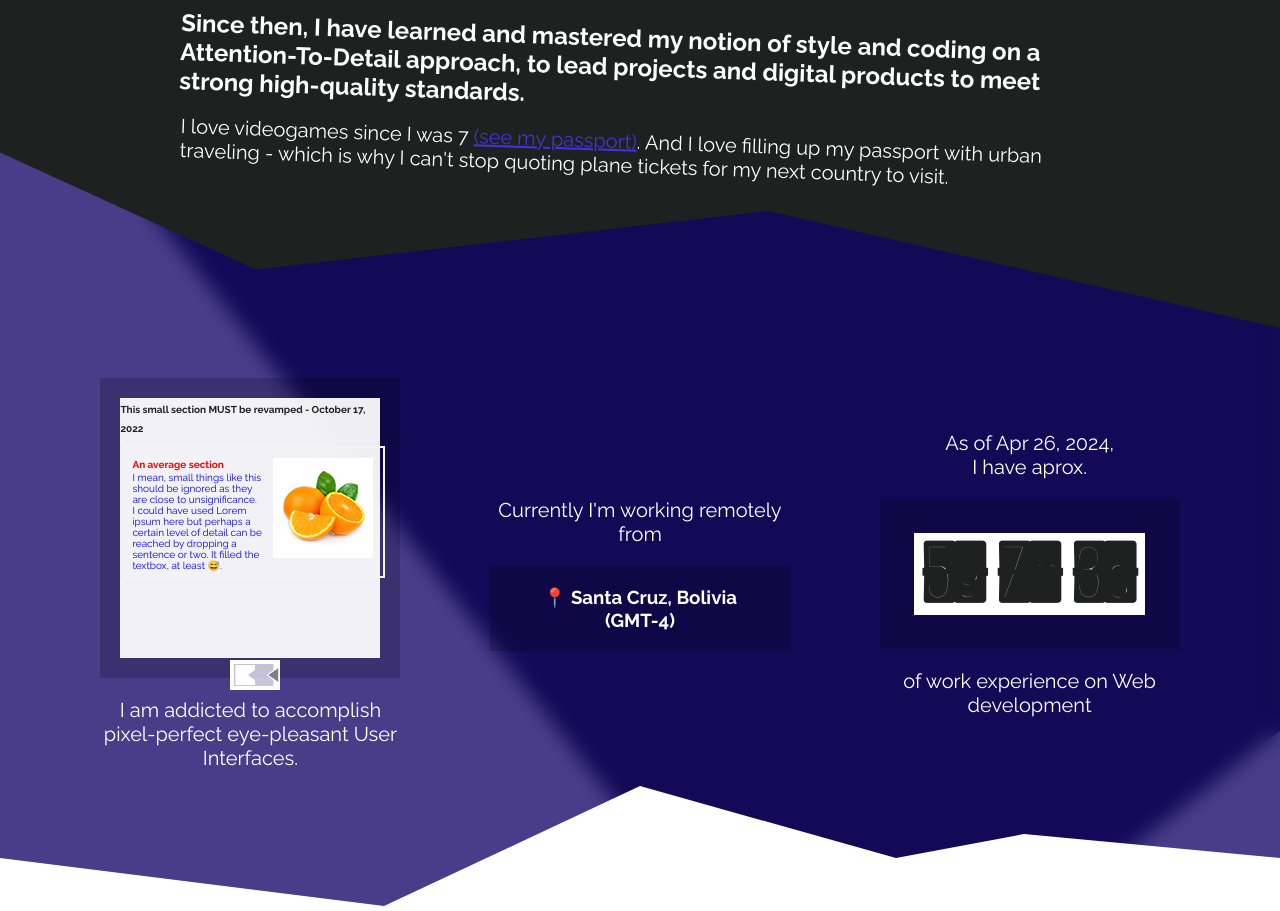
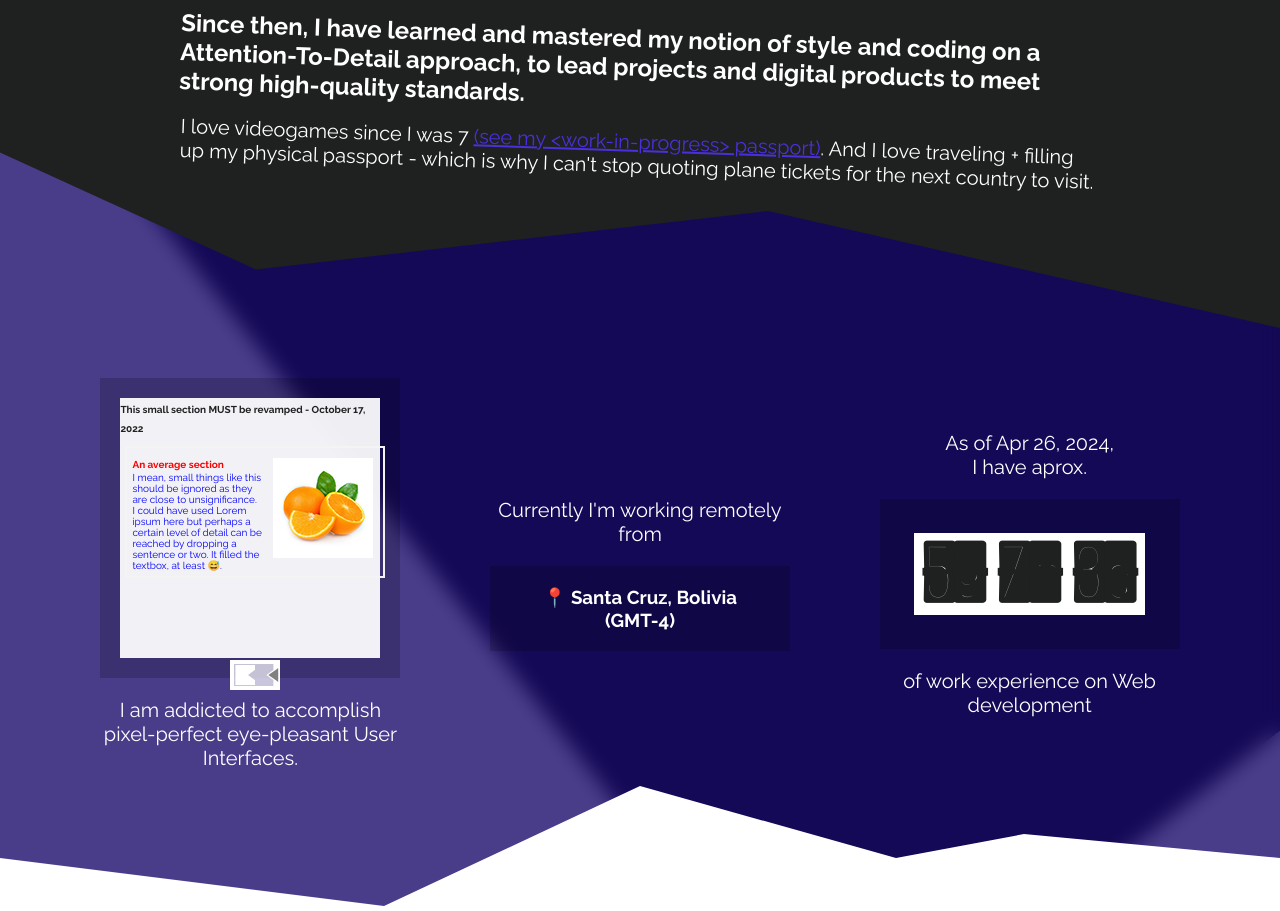
Before and after one commit to TheFrankemon/000, an Angular app: page / in a window 1280 px wide. Shown: the part 1120-2031 px from the top of the page. Built offline with nearby package versions, Linux system fonts and the light colour scheme.

Commit message:
Update several wordings

```diff
--- a/src/app/about/about.component.html
+++ b/src/app/about/about.component.html
@@ -16,8 +16,8 @@
   </h2>
   <br/>
   <p>
-    I love videogames since I was 7 <a [routerLink]="['/passport']" >(see my passport)</a>.
-    And I love filling up my passport with urban traveling - which is why I can't stop quoting plane tickets for my next country to visit.
+    I love videogames since I was 7 <a [routerLink]="['/passport']" >(see my &lt;work-in-progress&gt; passport)</a>.
+    And I love traveling + filling up my physical passport - which is why I can't stop quoting plane tickets for the next country to visit.
   </p>
 </div>
 <div class="why-container">
--- a/src/app/workxp/workxp.component.html
+++ b/src/app/workxp/workxp.component.html
@@ -57,8 +57,8 @@
           <h2 class="xp-title">Google Developers Group Cochabamba</h2>
           <p class="xp-dates">Apr 2015 - Jan 2019</p>
           <p class="xp-detail">
-            Community Organizer<br/>
-            Active member, speaker and designer
+            Community Organizer.<br/>
+            Active member, designer and speaker.
           </p>
         </div>
       </div>
--- a/src/app/workxp/workxp.component.ts
+++ b/src/app/workxp/workxp.component.ts
@@ -13,7 +13,8 @@ export class WorkxpComponent implements OnInit {
     dates: 'Sep 2018 - Present',
     detail: [
       'Lead Web UI Developer on Sass + Angular.',
-      'Frontend Developer on Angular.'
+      'Frontend Developer on Angular.',
+      'Frontend Developer on React.'
     ]
   }, {
     id: 'ancestral',
```
